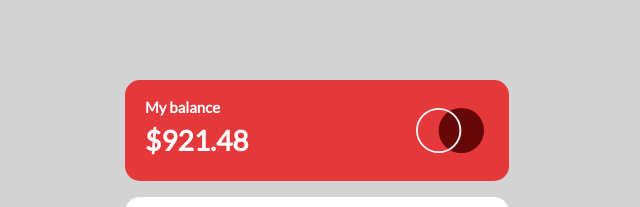
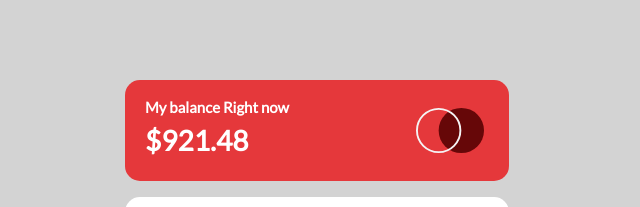
Before and after one commit to RonaldaCela/expense_tracker, a plain HTML site: page index.html in a window 1280 px wide. Shown: the top 207 px of the page, 323-963 px from the left. Drawn offline with nearby package versions, Linux system fonts and the light colour scheme.

Commit message:
modified header

```diff
--- a/index.html
+++ b/index.html
@@ -17,7 +17,7 @@
   <main class="flex column" >
     <div class="loader">
       <div class="text">
-        <p> My balance</p>
+        <p> My balance Right now</p>
         <b>
           <p class="text1"> $921.48</p>
         </b>
```
